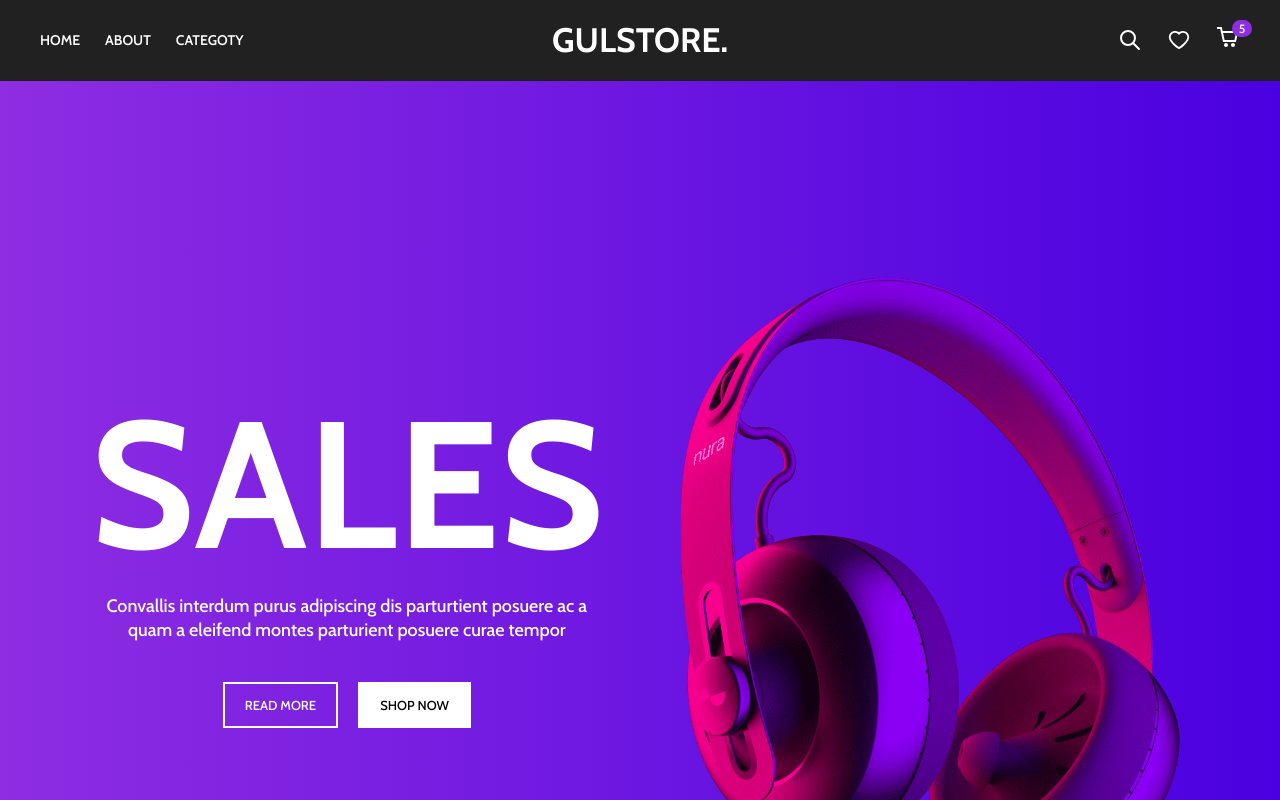
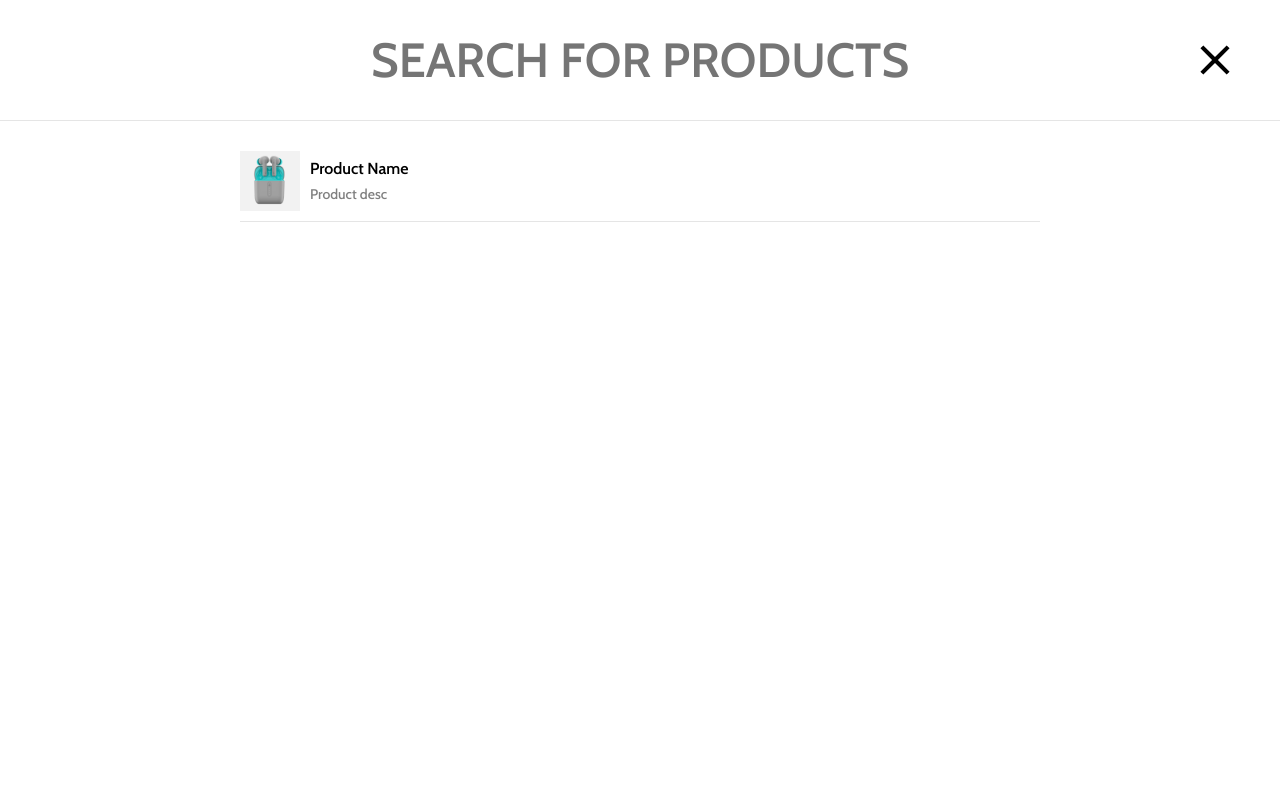
Before and after one commit to Hamadkk05/GulStore, a React (Create React App) app: page / in a window 1280 px wide. Both pictures are taken after a click on the icon 1130 px from the left and 40 px from the top of the page. Shown: the top 800 px of the page. Built offline with nearby package versions, Linux system fonts and the light colour scheme.

Commit message:
Adding Search Section

```diff
--- a/src/components/Cart/CartItem/CartItem.jsx
+++ b/src/components/Cart/CartItem/CartItem.jsx
@@ -1,12 +1,12 @@
 import { MdClose } from "react-icons/md";
-import pord from "../../../assets/products/earbuds-prod-1.webp";
+import prod from "../../../assets/products/earbuds-prod-1.webp";
 
 import "./CartItem.scss";
 const CartItem = () => {
     return <div className="cart-products">
         <div className="cart-product">
             <div className="img-container">
-                <img src={pord} />
+                <img src={prod} />
             </div>
             <div className="prod-details">
                 <span className="name">Product Name</span>
--- a/src/components/Header/Header.jsx
+++ b/src/components/Header/Header.jsx
@@ -14,6 +14,7 @@
 const Header = () => {
   const [scrolled, setScrolled] = useState(false);
   const [showCart, setShowCart] = useState(false);
+  const [showSearch, setShowSearch] = useState(false);
 
   const handleScroll = () => {
     const offset = window.scrollY;
@@ -39,7 +40,7 @@
           </ul>
           <div className="center">GULSTORE.</div>
           <div className="right">
-            <TbSearch />
+            <TbSearch onClick={()=> setShowSearch(true)} />
             <AiOutlineHeart />
             <span className="cart-icon" onClick={()=> setShowCart(true)}>
               <CgShoppingCart />
@@ -49,6 +50,7 @@
         </div>
       </header>
       {showCart && <Cart setShowCart={setShowCart}/>}
+      {showSearch && <Search setShowSearch={setShowSearch} />}
 
     </>
   );
--- a/src/components/Header/Search/Search.jsx
+++ b/src/components/Header/Search/Search.jsx
@@ -1,6 +1,29 @@
+import { MdClose } from "react-icons/md";
+import prod from "../../../assets/products/earbuds-prod-1.webp";
 import "./Search.scss";
-const Search = () => {
-    return <div>Search</div>;
+const Search = ({ setShowSearch }) => {
+  return (
+    <div className="search-modal">
+      <div className="form-field">
+        <input type="text" autoFocus placeholder="Search for products" />
+        <MdClose onClick={() => setShowSearch(false)} />
+      </div>
+      <div className="search-result-contant">
+        <div className="search-result">
+          <div className="search-result-item">
+            <div className="img-container">
+              <img src={prod} />
+            </div>
+            <div className="prod-details">
+              <span className="name">Product Name</span>
+              <span className="desc">Product desc</span>
+
+            </div>
+          </div>
+        </div>
+      </div>
+    </div>
+  );
 };
 
 export default Search;
--- a/src/components/Header/Search/Search.scss
+++ b/src/components/Header/Search/Search.scss
@@ -1 +1,126 @@
 @import "../../../css-config/mixins.scss";
+.search-modal {
+    position: fixed;
+    width: 100%;
+    height: 100%;
+    z-index: 999;
+    top: 0;
+    left: 0;
+    background: white;
+    transform: translateY(100%);
+    animation: slideSearchWindow 0.5s ease forwards;
+    .form-field {
+
+        width: 100%;
+        display: flex;
+        justify-content: center;
+        padding: 10px 50px;
+        border-bottom: 1px solid rgba(0, 0, 0, 0.1);
+        position: relative;
+        @include md {
+            padding: 20px 0;
+
+        }
+        input {
+            width: 100%;
+            max-width: 1200px;
+            height: 50px;
+            text-align: center;
+            font-size: 20px;
+            font-weight: 600;
+            color: #212121 ;
+            outline: none;
+            border: none;
+            text-transform: uppercase;
+            @include md {
+                font-size: 48px;
+                height: 80px;
+
+            }
+        }
+        svg {
+            position: absolute;
+            font-size: 25px;
+            right: 20px;
+            top: 50%;
+            transform: translateY(-50%);
+            cursor: pointer;
+            @include md {
+                right: 40px;
+                font-size: 50px;
+            }
+        }
+    }
+    .search-result-contant {
+        max-width: calc(100% - 20px);
+        margin: 0 auto;
+        @include md {
+            max-width: 800px;
+
+        }
+        .search-result {
+            height: calc(100vh - 110px );
+            overflow: auto;
+            margin: 20px 0;
+            @include md {
+                height: calc(100vh - 160px );
+            }
+            .search-result-item {
+                display: flex;
+                align-items: center;
+                gap: 10px;
+                padding: 10px 0;
+                border-bottom: 1px solid rgba(0, 0, 0, 0.1);
+                cursor: pointer;
+                .img-container {
+                    background-color: rgba(0, 0, 0, 0.05);
+                    width: 60px;
+                    height: 60px;
+                    flex-shrink: 0;
+                    img {
+                        width: 100%;
+                        height: 100%;
+                    }
+
+                }
+                .prod-details {
+                    overflow: hidden;
+
+                    .name {
+                        text-overflow: ellipsis;
+                        white-space: nowrap;
+                        overflow: hidden;
+                        font-size: 16px;
+                        line-height: 1;
+                        margin-bottom: 10px;
+                        font-weight: 600;
+                        display: block;
+
+
+                    }
+                    .desc {
+                        font-size: 14px;
+                        line-height: 1;
+                        display: block;
+                        text-overflow: ellipsis;
+                        white-space: nowrap;
+                        overflow: hidden;
+                        color: rgba(0, 0, 0, 0.5);
+
+                    }
+
+
+                }
+
+
+            }
+        }
+
+    }
+
+}
+@keyframes slideSearchWindow {
+    0% {transform: translateY(100%);}
+    100% {transform: translateY(0);}
+
+}
```
Also changed, not shown: 1 other file (tests, documents, lock files or other folders).
